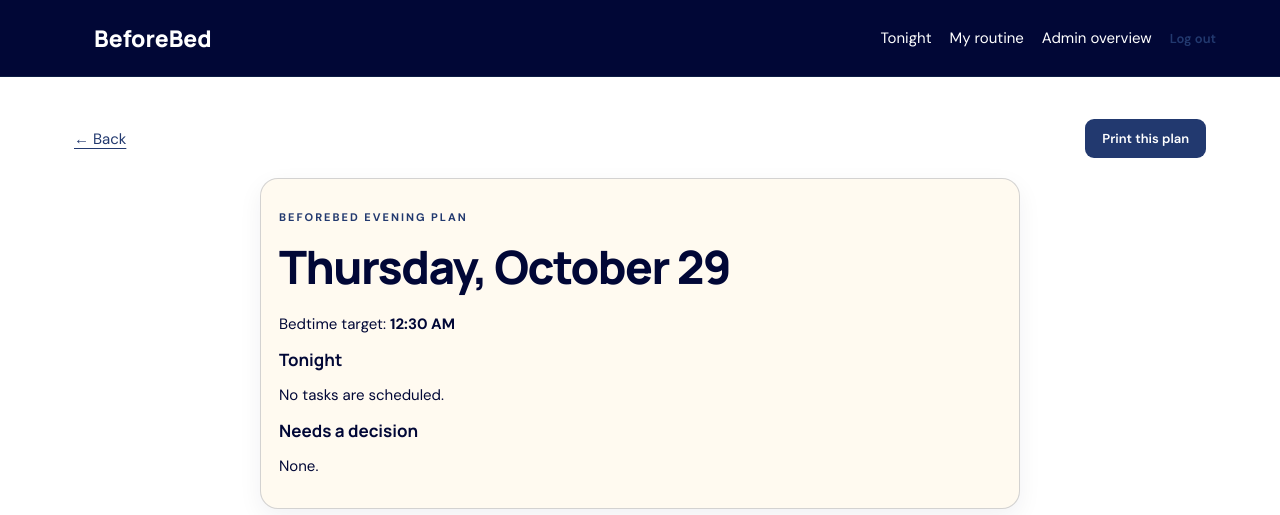
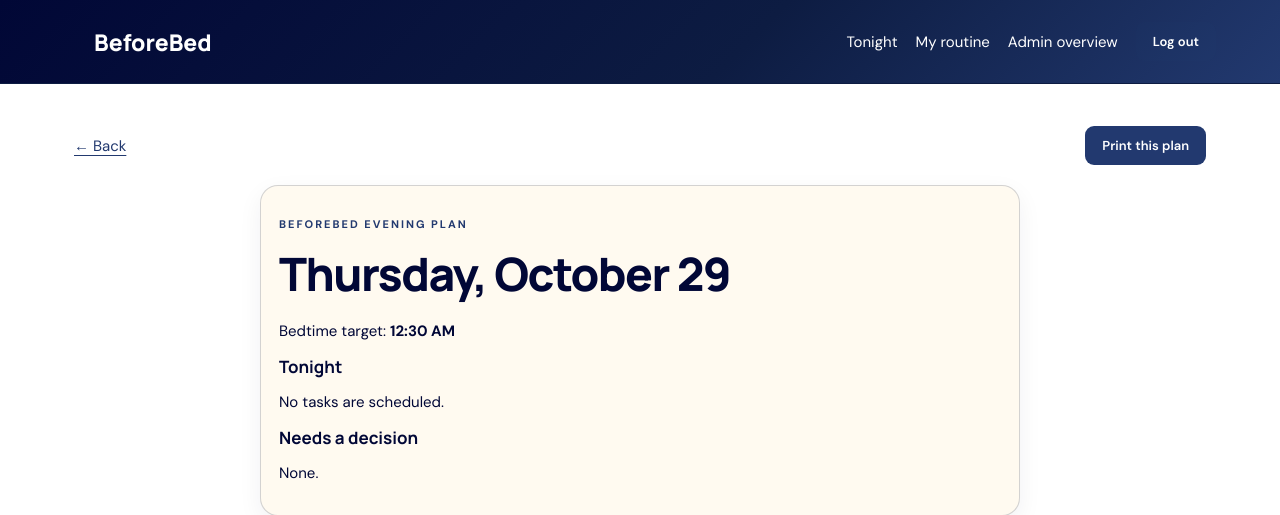
Before and after one commit to unredd11/before-bed, a Django app: page /plan/print/ in a window 1280 px wide. Shown: the top 515 px of the page. Run offline with Django 5.2, Linux system fonts and the light colour scheme; the visitor is signed in with stand-in values (Sample User, id 1); data comes from the database, SQL or seed files in the repository; data that the repository does not hold is empty.

Commit message:
Redesign ui

```diff
--- a/static/style.css
+++ b/static/style.css
@@ -128,6 +128,10 @@ main {
   justify-content: space-between;
   gap: 30px;
   margin-bottom: 28px;
+}
+
+.intro-target-only {
+  justify-content: flex-start;
 }
 
 /* ---------- Typography ---------- */
@@ -800,7 +804,12 @@ body {
 
 /* Header */
 header {
-  background: var(--navy-dark);
+  background: linear-gradient(
+    135deg,
+    var(--navy-dark) 0%,
+    var(--navy) 58%,
+    var(--blue) 100%
+  );
   color: var(--cream);
   border-bottom-color: var(--navy);
 }
@@ -880,6 +889,12 @@ button:hover,
 .nav-button {
   background: var(--soft-blue);
   color: var(--navy);
+  border-color: rgba(34, 57, 111, 0.25);
+}
+
+.logout-button {
+  background: var(--soft-blue);
+  color: white;
   border-color: rgba(34, 57, 111, 0.25);
 }
 
--- a/templates/base.html
+++ b/templates/base.html
@@ -21,7 +21,7 @@
         {% endif %}
         <form method="post" action="{% url 'logout' %}">
           {% csrf_token %}
-          <button class="text">Log out</button>
+          <button class="logout-button">Log out</button>
         </form>
       {% else %}
         <a href="{% url 'login' %}">Log in</a>
--- a/templates/dashboard.html
+++ b/templates/dashboard.html
@@ -1,7 +1,6 @@
 {% extends 'base.html' %}
 {% block content %}
-<div class="intro">
-  <div><p class="eyebrow">MAKE ROOM FOR REST</p><h1>Your evening,<br><em>with a little more space.</em></h1><p>Welcome, {{ user.username }}. Choose what matters tonight and prepare for tomorrow.</p></div>
+<div class="intro intro-target-only">
   <div class="target"><span>YOUR NEXT BEDTIME TARGET</span><strong>{{ plan.target|date:'g:i A' }}</strong><small>{{ plan.target|date:'D, M j' }} · {{ plan.remaining }} minutes unscheduled</small></div>
 </div>
 <nav class="action-nav" aria-label="BeforeBed actions">
--- a/templates/plan_print.html
+++ b/templates/plan_print.html
@@ -7,7 +7,9 @@
   <p>Bedtime target: <strong>{{ plan.target|date:'g:i A' }}</strong></p>
   <h2>Tonight</h2>
   {% for row in plan.tonight %}
-    <div class="print-row"><strong>{{ row.start|date:'g:i A' }}–{{ row.end|date:'g:i A' }}</strong><span>{{ row.task.title }} ({{ row.task.minutes }} minutes)</span></div>
+    <div class="print-row"><strong>{{ row.start|date:'g:i A' }}–{{ row.end|date:'g:i A' }}</strong>
+      '<span>{{ row.task.title }} ({{ row.task.minutes }} minutes)</span>
+    </div>
   {% empty %}<p>No tasks are scheduled.</p>{% endfor %}
   <h2>Needs a decision</h2>
   {% for row in plan.later %}<div class="print-row"><strong>{{ row.task.title }}</strong><span>{{ row.reason }}</span></div>{% empty %}<p>None.</p>{% endfor %}
```
